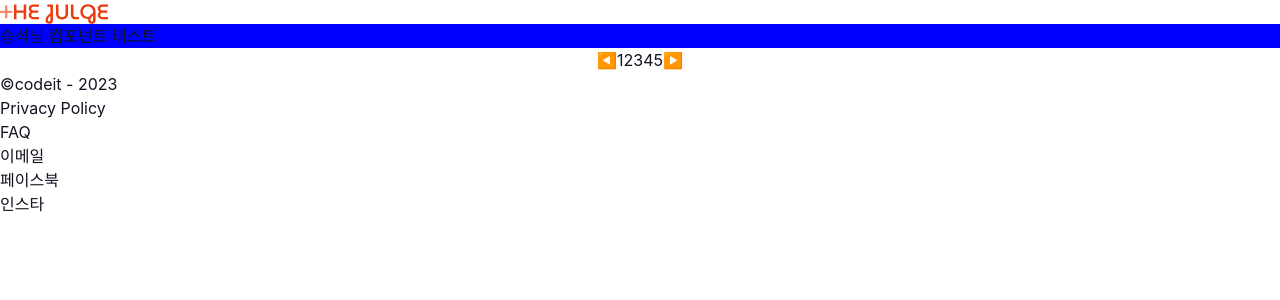
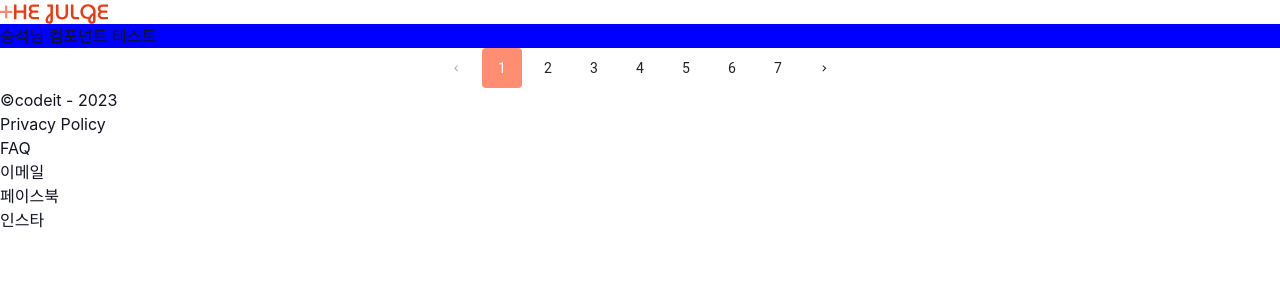
Before and after one commit to codeit-sprint12-part3/the-julge, a Next.js app: page /sample/components/Seung in a window 1280 px wide. Shown: the top 300 px of the page. Built offline with nearby package versions, Linux system fonts and the light colour scheme; a web font is replaced by a local one.

Commit message:
feat: mui pagination test

```diff
--- /dev/null
+++ b/src/components/ui/CustomPagination.module.css
@@ -0,0 +1,25 @@
+.pagination {
+  display: flex;
+  justify-content: center;
+  align-items: center;
+}
+.pagination > ul {
+  display: flex;
+  align-items: center;
+}
+.pagination > ul > li {
+}
+.pagination > ul > li > button {
+  display: flex;
+  align-items: center;
+  justify-content: center;
+  width: 40px;
+  height: 40px;
+  border-radius: 4px;
+  font-size: 1.4rem;
+}
+
+.pagination > ul > li > button#activePage {
+  background-color: var(--red-300);
+  color: var(--white);
+}
--- /dev/null
+++ b/src/components/ui/CustomPagination.tsx
@@ -0,0 +1,16 @@
+import { Pagination, PaginationItem } from "@mui/material";
+import styles from "./CustomPagination.module.css";
+
+const CustomPagination = () => {
+  return (
+    <Pagination
+      count={7}
+      className={styles.pagination}
+      renderItem={(item) => (
+        <PaginationItem {...item} id={`${item.selected ? styles.activePage : ""}`} />
+      )}
+    />
+  );
+};
+
+export default CustomPagination;
--- a/src/components/ui/Pagination.module.css
+++ /dev/null
@@ -1,9 +0,0 @@
-.box {
-  display: flex;
-  justify-content: center;
-}
-.list {
-  display: flex;
-  align-items: center;
-  justify-content: center;
-}
--- a/src/components/ui/Pagination.tsx
+++ /dev/null
@@ -1,32 +0,0 @@
-import styles from "./Pagination.module.css";
-
-const pagination = () => {
-  return (
-    <section className={styles.box}>
-      <ul className={styles.list}>
-        <li className={styles.arr}>
-          <button>◀️</button>
-        </li>
-        <li>
-          <button>1</button>
-        </li>
-        <li>
-          <button>2</button>
-        </li>
-        <li>
-          <button>3</button>
-        </li>
-        <li>
-          <button>4</button>
-        </li>
-        <li>
-          <button>5</button>
-        </li>
-        <li className={styles.arr}>
-          <button>▶️</button>
-        </li>
-      </ul>
-    </section>
-  );
-};
-export default pagination;
--- a/src/pages/sample/components/Seung.tsx
+++ b/src/pages/sample/components/Seung.tsx
@@ -1,11 +1,11 @@
-import Pagination from "@/components/ui/Pagination";
+import CustomPagination from "@/components/ui/CustomPagination";
 import style from "./Seung.module.css";
 
 const Seung = () => {
   return (
     <>
       <div className={style.wrapper}>승석님 컴포넌트 테스트</div>
-      <Pagination />
+      <CustomPagination />
     </>
   );
 };
```
Also changed, not shown: package.json (+7 -4 lines), 1 other file (tests, documents, lock files or other folders).
